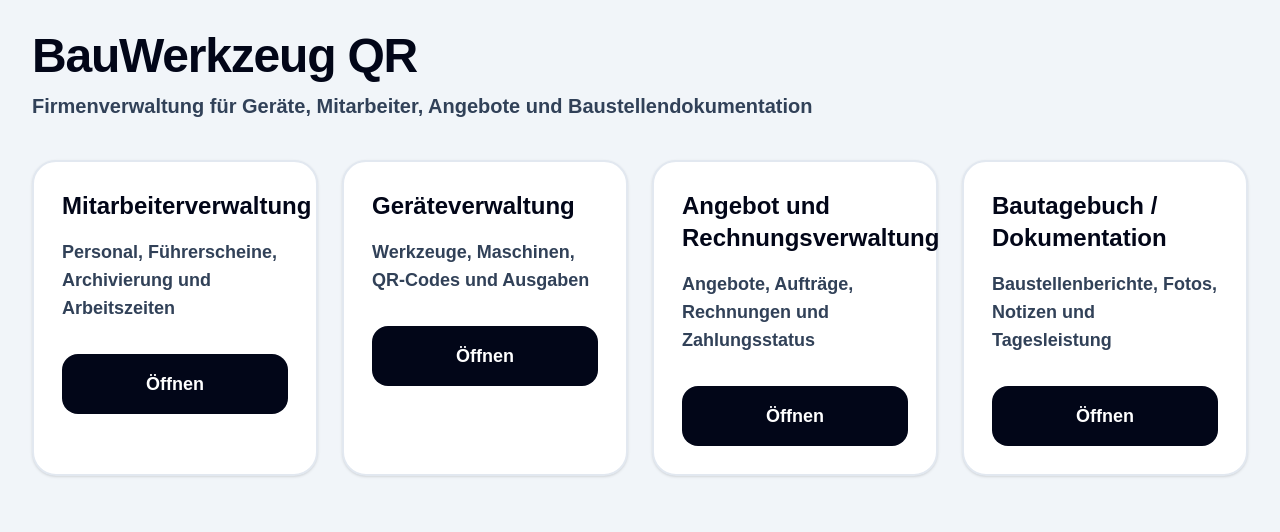
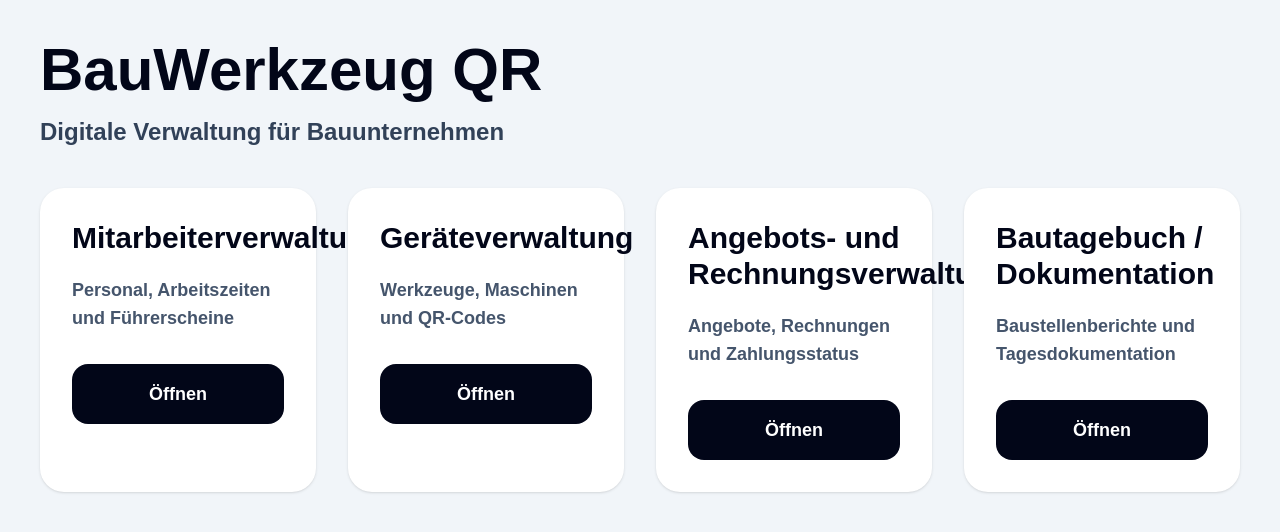
Before and after one commit to sven3joehnk-blip/bauwerkzeug-qr, a Next.js app: page / in a window 1280 px wide. Shown: the top 532 px of the page. Built offline with nearby package versions, Linux system fonts and the light colour scheme.

Commit message:
startseite repariert

```diff
--- a/app/page.tsx
+++ b/app/page.tsx
@@ -1,54 +1,59 @@
 'use client';
 
 export default function HomePage() {
-  const cards = [
+  const modules = [
     {
       title: 'Mitarbeiterverwaltung',
-      text: 'Personal, Führerscheine, Archivierung und Arbeitszeiten',
+      text: 'Personal, Arbeitszeiten und Führerscheine',
       href: '/employees',
     },
     {
       title: 'Geräteverwaltung',
-      text: 'Werkzeuge, Maschinen, QR-Codes und Ausgaben',
-      href: '/',
+      text: 'Werkzeuge, Maschinen und QR-Codes',
+      href: '/geraet',
     },
     {
-      title: 'Angebot und Rechnungsverwaltung',
-      text: 'Angebote, Aufträge, Rechnungen und Zahlungsstatus',
+      title: 'Angebots- und Rechnungsverwaltung',
+      text: 'Angebote, Rechnungen und Zahlungsstatus',
       href: '/angebote',
     },
     {
       title: 'Bautagebuch / Dokumentation',
-      text: 'Baustellenberichte, Fotos, Notizen und Tagesleistung',
+      text: 'Baustellenberichte und Tagesdokumentation',
       href: '/bautagebuch',
     },
   ];
 
   return (
-    <main className="min-h-screen bg-slate-100 p-8 text-slate-950">
+    <main className="min-h-screen bg-slate-100 p-10">
       <div className="mx-auto max-w-7xl">
+
         <div className="mb-10">
-          <h1 className="text-5xl font-black tracking-tight">
+          <h1 className="text-6xl font-black text-slate-950">
             BauWerkzeug QR
           </h1>
-          <p className="mt-3 text-xl font-bold text-slate-700">
-            Firmenverwaltung für Geräte, Mitarbeiter, Angebote und Baustellendokumentation
+
+          <p className="mt-4 text-2xl font-bold text-slate-700">
+            Digitale Verwaltung für Bauunternehmen
           </p>
         </div>
 
-        <div className="grid gap-6 md:grid-cols-2 xl:grid-cols-4">
-          {cards.map((card) => (
+        <div className="grid gap-8 md:grid-cols-2 xl:grid-cols-4">
+
+          {modules.map((module) => (
             <a
-              key={card.title}
-              href={card.href}
-              className="rounded-3xl border-2 border-slate-200 bg-white p-7 shadow-sm transition hover:-translate-y-1 hover:shadow-xl"
+              key={module.title}
+              href={module.href}
+              className="rounded-3xl bg-white p-8 shadow-sm transition hover:-translate-y-1 hover:shadow-xl"
             >
-              <h2 className="text-2xl font-black text-slate-950">
-                {card.title}
+              <h2 className="text-3xl font-black text-slate-950">
+                {module.title}
               </h2>
-              <p className="mt-4 text-lg font-bold text-slate-700">
-                {card.text}
+
+              <p className="mt-5 text-lg font-bold text-slate-600">
+                {module.text}
               </p>
+
               <div className="mt-8 rounded-2xl bg-slate-950 px-5 py-4 text-center text-lg font-black text-white">
                 Öffnen
               </div>
```
